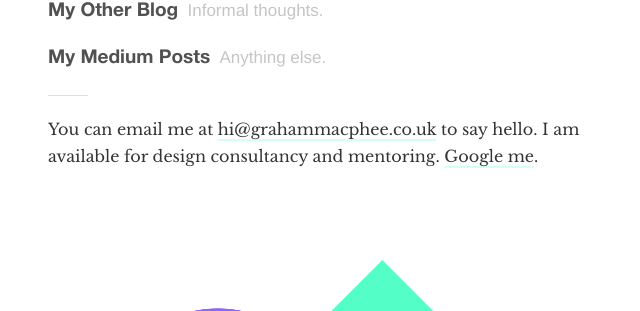
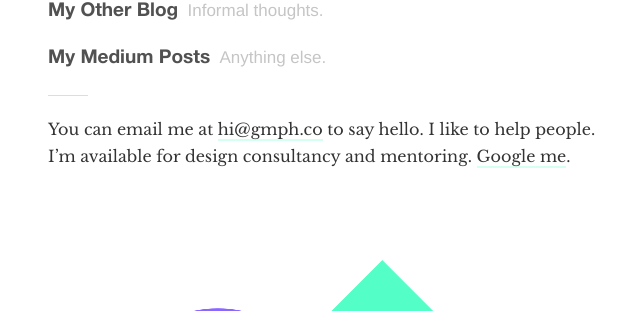
Before and after one commit to gmph/gmph.github.io, a Jekyll site: the page built from index.md, in a window 1280 px wide. Shown: the part 636-947 px from the top of the page, without its empty margins (317-957 px from the left). Built offline with Jekyll 4.4.1, drawn with Linux system fonts in a browser that asks for light colours; nearby versions of some CDN libraries.

Commit message:
Landing page email update

```diff
--- a/index.md
+++ b/index.md
@@ -35,7 +35,7 @@
 
 ***
 
-You can email me at [hi@grahammacphee.co.uk](mailto:hi@grahammacphee.co.uk?subject=&body=Hi%20Graham%2C%0A%0AI%27d%20really%20like%20to%20talk%20to%20you%20about...) to say hello. I am available for design consultancy and mentoring. [Google me](http://google.co.uk/search?q=graham+macphee+designer).
+You can email me at [hi@gmph.co](mailto:hi@gmph.co?subject=&body=Hi%20Graham%2C%0A%0AI%27d%20really%20like%20to%20talk%20to%20you%20about...) to say hello. I like to help people. I'm available for design consultancy and mentoring. [Google me](http://google.co.uk/search?q=graham+macphee+designer).
 
 <!--
 
```
